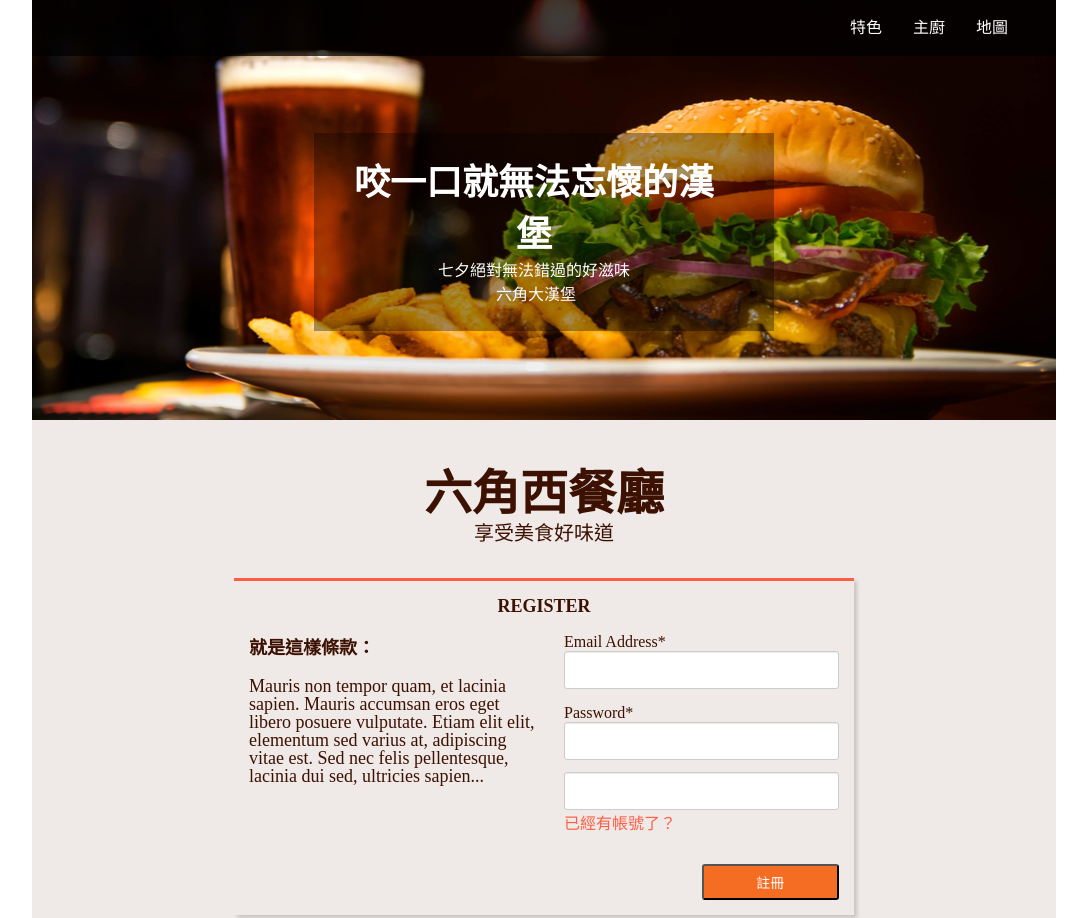
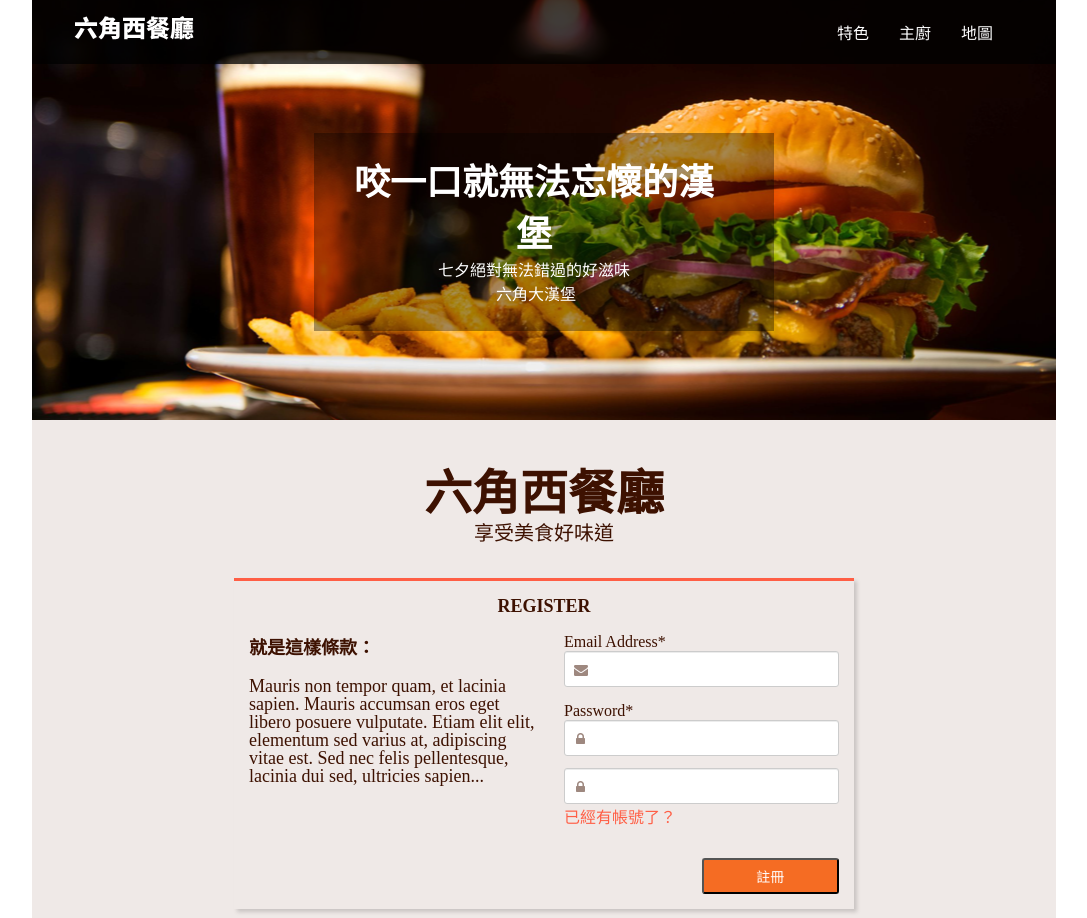
Before and after one commit to BoYuanSu/HexSchool-Learning, a plain HTML site: page 一變應萬變的響應式網頁設計/最終作業/register.html in a window 1280 px wide. Shown: the top 918 px of the page, without its empty margins (96-1183 px from the left). Drawn offline with Linux system fonts and the light colour scheme; some icons are missing.

Commit message:
ㄧ應萬變的響應式網頁設計 最後作業 第一版

```diff
--- a/一變應萬變的響應式網頁設計/最終作業/css/style.css
+++ b/一變應萬變的響應式網頁設計/最終作業/css/style.css
@@ -26,6 +26,10 @@ input {
   padding: 6px 20px;
   border-radius: 3px;
   color: #ffffff;
+}
+.btn:hover {
+  cursor: pointer;
+  transform: translateY(-5%);
 }
 
 .btn-primary {
@@ -61,7 +65,7 @@ input {
   padding: 16px 0;
 }
 .header-logo a {
-  background-image: url('../img/@svg.svg');
+  background-image: url('../img/logo_w@svg.svg');
   text-indent: 101%;
   white-space: nowrap;
   overflow: hidden;
@@ -81,8 +85,12 @@ input {
 .menu a {
   display: inline-block;
   color: #fff;
-  line-height: 56px;
-  margin-left: 31px;
+  padding: 20px 15px;
+}
+.menu li:hover a {
+  color: #00cc99;
+  padding-bottom: 17px;
+  border-bottom: 3px solid #00cc99;
 }
 
 @media screen and (max-width: 320px) {
@@ -273,7 +281,7 @@ input {
   width: 50%;
 }
 .chef-pic {
-  background-image: url('../img/main_chef_brown.png');
+  background-image: url('../img/logo_l@svg.svg_chef_brown.png');
   background-position: center;
   height: 460px;
   vertical-align: bottom;
@@ -810,11 +818,29 @@ input {
 .form-register .form-group {
   margin-bottom: 15px;
 }
-.form-register .form-group input:nth-child(3) {
-  margin-top: 12px;
+.form-register .form-group input[name='userpassword'] {
+  margin-bottom: 12px;
 }
-.form-register input {
+.input-group-prefix input {
+  padding-top: 10px;
+  padding-bottom: 10px;
+  padding-left: 30px;
+  font-size: 12px;
   width: 100%;
+}
+.input-group-prefix {
+  position: relative;
+}
+.input-group-prefix i {
+  color: rgba(61, 17, 0, 0.5);
+  font-size: 14px;
+  position: absolute;
+  top: 12px;
+  left: 10px;
+}
+.input-group-prefix .fa-lock {
+  font-size: 14px;
+  left: 12px;
 }
 .form-register .form-btn-group {
   justify-content: flex-end;
@@ -871,7 +897,7 @@ input {
   display: block;
 }
 .social .google {
-  background-image: url('../img/');
+  background-image: url('../img');
 }
 .about h2,
 .contact h2 {
--- a/一變應萬變的響應式網頁設計/最終作業/register.html
+++ b/一變應萬變的響應式網頁設計/最終作業/register.html
@@ -57,14 +57,23 @@
           <form action="">
             <div class="form-group">
               <label for="username">Email Address*</label>
-              <input type="text" id="username" />
+              <div class="input-group-prefix">
+                <i class="fa fa-envelope"></i>
+                <input type="email" name="username" id="username" />
+              </div>
             </div>
             <div class="form-group">
               <label for="userpassword">Password*</label>
-              <input type="text" id="userpassword" />
-              <input type="text" id="userpassword-repeat" />
+              <div class="input-group-prefix">
+                <i class="fa fa-lock"></i>
+                <input type="password" name="userpassword" id="userpassword" />
+              </div>
+              <div class="input-group-prefix">
+                <i class="fa fa-lock"></i>
+                <input type="password" name="userpassword-repeat" id="userpassword-repeat" />
+              </div>
               <div class="form-forget-pwd">
-                <a href="#">已經有帳號了？</a>
+                <a href="login.html">已經有帳號了？</a>
               </div>
             </div>
             <div class="form-btn-group">
```
Also changed, not shown: 一變應萬變的響應式網頁設計/最終作業/login.html (+17 -13 lines).
